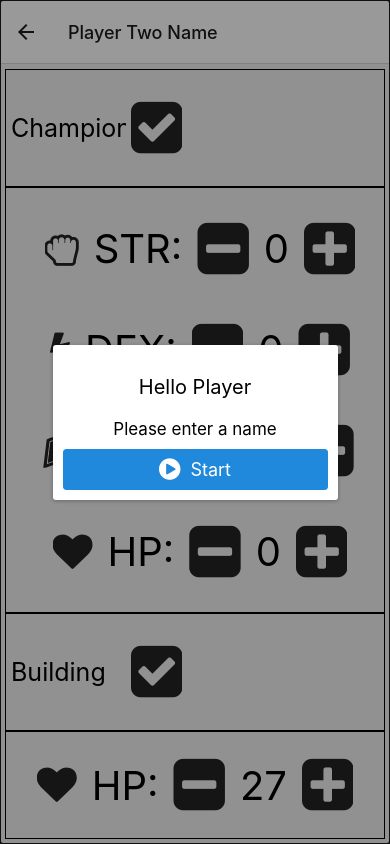
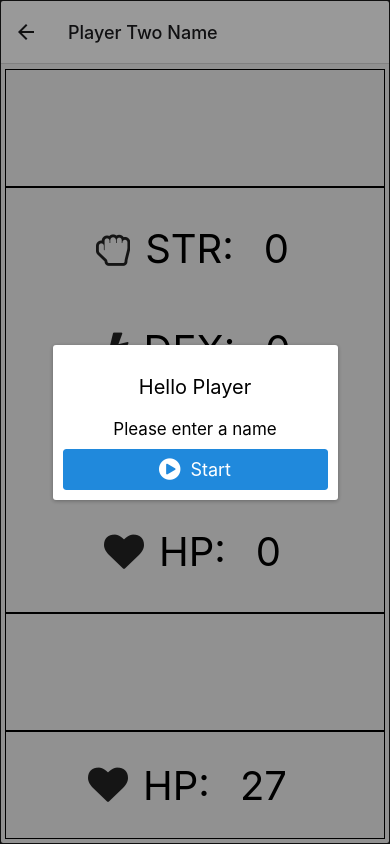
Before and after one commit to aviadgawl/battle-lords-tool, a React Native app: screen /PlayerTwo in a window 390 px wide. Built offline with nearby package versions, Linux system fonts and the light colour scheme.

Commit message:
Adding read only mode

```diff
--- a/App.jsx
+++ b/App.jsx
@@ -10,7 +10,7 @@ import { createNativeStackNavigator } from '@react-navigation/native-stack';
 import Player from './src/screens/player/player.screen';
 import PlayerNameOverlay from './src/components/player-name-overlay/player-name-overlay';
 
-enableScreens()
+enableScreens();
 const Stack = createNativeStackNavigator();
 
 export default function App() {
@@ -29,7 +29,10 @@ export default function App() {
       <NavigationContainer>
         <Stack.Navigator>
           <Stack.Screen name="PlayerOne" options={{ title: playerOneName }} component={Player} />
-          <Stack.Screen name="PlayerTwo" options={{ title: 'Player Two Name' }} component={Player} />
+          <Stack.Screen name="PlayerTwo"
+            options={{ title: 'Player Two Name' }}
+            component={Player}
+            initialParams={{ isReadOnly: true }} />
         </Stack.Navigator>
       </NavigationContainer>
       <StatusBar style="auto" />
--- a/src/components/champion/champion.component.jsx
+++ b/src/components/champion/champion.component.jsx
@@ -3,21 +3,21 @@ import { StyleSheet, View } from 'react-native';
 
 import Stat from '../stat/stat.component';
 
-export default function Champion() {
+export default function Champion(props) {
 
   return (
     <View style={styles.container}>
       <View style={styles.stat}>
-        <Stat icon="str" startValue={0} title="STR:"></Stat>
+        <Stat isReadOnly={props.isReadOnly} icon="str" startValue={0} title="STR:"></Stat>
       </View>
       <View style={[styles.stat, styles.dex]}>
-        <Stat icon="dex" startValue={0} title="DEX:"></Stat>
+        <Stat isReadOnly={props.isReadOnly} icon="dex" startValue={0} title="DEX:"></Stat>
       </View>
       <View style={[styles.stat, styles.int]}>
-        <Stat icon="int" startValue={0} title="INT:"></Stat>
+        <Stat isReadOnly={props.isReadOnly} icon="int" startValue={0} title="INT:"></Stat>
       </View>
       <View style={[styles.stat, styles.hp]}>
-        <Stat icon="hp" startValue={0} title="HP:"></Stat>
+        <Stat isReadOnly={props.isReadOnly} icon="hp" startValue={0} title="HP:"></Stat>
       </View>
     </View>
   );
@@ -38,12 +38,12 @@ const styles = StyleSheet.create({
     marginLeft: 10,
   },
   dex: {
-    marginStart: 23,
+    marginStart: 24,
   },
   int: {
     marginEnd: 3,
   },
   hp: {
-    marginStart: 20,
+    marginStart: 21,
   },
 });
--- a/src/components/stat/stat.component.jsx
+++ b/src/components/stat/stat.component.jsx
@@ -33,19 +33,19 @@ export default function Stat(props) {
     <View style={styles.container}>
       <Icon name={constGetIconName()} type='font-awesome' size={40} />
       <Text style={styles.text}>{props.title}</Text>
-      <Icon
+      {!props.isReadOnly && <Icon
         name='minus-square'
         type='font-awesome'
         size={60}
         onPress={decrament}
-      />
+      />}
       <Text style={styles.text}>{statValue}</Text>
-      <Icon
+      {!props.isReadOnly && <Icon
         name='plus-square'
         type='font-awesome'
         size={60}
         onPress={incrment}
-      />
+      />}
     </View>
   );
 }
--- a/src/components/tab-button/tab-button.component.jsx
+++ b/src/components/tab-button/tab-button.component.jsx
@@ -28,17 +28,18 @@ export default function TabButton(props) {
     return (
         <View style={styles.container}>
 
-            {!showText && <View style={{minWidth: 50 , height: '100%'}}>
-            <TouchableOpacity style={{
+            {!showText && <View style={{ minWidth: 50, height: '100%' }}>
+                <TouchableOpacity disabled={props.isReadOnly} style={{
                     justifyContent: 'center',
                     backgroundColor: props.isSelected ? 'lightgrey' : 'grey',
                     padding: 5,
                     height: '100%'
                 }} onLongPress={handleTabButtonLongPress} onPress={handleTabButtonPress}>
                     <Text style={styles.text}>{tabName}</Text>
-            </TouchableOpacity></View>}
+                </TouchableOpacity>
+            </View>}
 
-            {showText && <View style={styles.subContainer}>
+            {showText && !props.isReadOnly && <View style={styles.subContainer}>
                 <TextInput maxLength={6}
                     style={styles.textInput}
                     onChangeText={handleName}
--- a/src/components/tabs/tabs.component.jsx
+++ b/src/components/tabs/tabs.component.jsx
@@ -30,9 +30,12 @@ export default function Tabs(props) {
     }
 
     const renderAddBtn = (key) => {
-        return <View key={key}><Icon name='plus-square' size={60}
-            type='font-awesome'
-            onPress={addTab} /></View>
+        return <View key={key}>
+            <Icon
+                name='plus-square' size={60}
+                type='font-awesome'
+                onPress={addTab} />
+        </View>
     }
 
     const renderRemoveBtn = (key) => {
@@ -46,7 +49,7 @@ export default function Tabs(props) {
 
         for (let index = 1; index <= tabsCount; index++) {
 
-            tabs.push(<TabButton placeholder={props.placeholder}
+            tabs.push(<TabButton isReadOnly={props.isReadOnly} placeholder={props.placeholder}
                 onEdit={handleTabEdit}
                 isSelected={index === selectedTab}
                 key={index}
@@ -56,8 +59,8 @@ export default function Tabs(props) {
         }
 
         if (!isEditingTab) {
-            if (tabsCount < 3) tabs.push(renderAddBtn(3));
-            if (tabsCount > 0) tabs.push(renderRemoveBtn(4));
+            if (tabsCount < 3 && !props.isReadOnly) tabs.push(renderAddBtn(3));
+            if (tabsCount > 0 && !props.isReadOnly) tabs.push(renderRemoveBtn(4));
         }
 
         return tabs;
--- a/src/screens/player/player.screen.jsx
+++ b/src/screens/player/player.screen.jsx
@@ -4,9 +4,10 @@ import { StyleSheet, View } from 'react-native';
 import Stat from '../../components/stat/stat.component';
 import Champion from '../../components/champion/champion.component';
 import Tabs from '../../components/tabs/tabs.component';
-import PlayerNameOverlay from '../../components/player-name-overlay/player-name-overlay';
 
-export default function Player({ navigation, isReadOnly }) {
+export default function Player({ navigation, route }) {
+
+    //console.log(route?.params?.isReadOnly);
 
     const [championTabs, setChampionTabs] = useState(1);
     const [selectedChampionTab, setSelectedChampionTab] = useState(1);
@@ -21,7 +22,7 @@ export default function Player({ navigation, isReadOnly }) {
     }
 
     const handleRightSwipe = () => {
-        navigation.navigate('PlayerTwo');
+        navigation.navigate('PlayerTwo', { isReadOnly: true });
     }
 
     const renderChampions = () => {
@@ -29,7 +30,7 @@ export default function Player({ navigation, isReadOnly }) {
 
         for (let i = 0; i < championTabs; i++) {
             champions.push(<View key={i} style={selectedChampionTab === (i + 1) ? styles.show : styles.hide}>
-                <Champion />
+                <Champion isReadOnly={route?.params?.isReadOnly} />
             </View>);
         }
 
@@ -37,15 +38,15 @@ export default function Player({ navigation, isReadOnly }) {
     }
 
     const renderBuldings = () => {
-        let champions = [];
+        let buildings = [];
 
         for (let i = 0; i < buildingTabs; i++) {
-            champions.push(<View key={i} style={selectedBuildingTab === (i + 1) ? styles.show : styles.hide}>
-                <Stat icon="hp" title="HP:" startValue={27}></Stat>
+            buildings.push(<View key={i} style={selectedBuildingTab === (i + 1) ? styles.show : styles.hide}>
+                <Stat isReadOnly={route?.params?.isReadOnly} icon="hp" title="HP:" startValue={27}></Stat>
             </View>);
         }
 
-        return champions;
+        return buildings;
     }
 
     return (
@@ -57,7 +58,7 @@ export default function Player({ navigation, isReadOnly }) {
             }}>
 
             <View style={styles.championsTabs}>
-                <Tabs onSelectChange={(tabSelected) => { setSelectedChampionTab(tabSelected) }}
+                <Tabs isReadOnly={route?.params?.isReadOnly} onSelectChange={(tabSelected) => { setSelectedChampionTab(tabSelected) }}
                     onTabsCountChange={(tabsCount) => { setChampionTabs(tabsCount) }}
                     placeholder="Champion">
                 </Tabs>
@@ -68,7 +69,7 @@ export default function Player({ navigation, isReadOnly }) {
             </View>
 
             <View style={styles.championsTabs}>
-                <Tabs onSelectChange={(tabSelected) => { setSelectedBuildingTab(tabSelected) }}
+                <Tabs isReadOnly={route?.params?.isReadOnly} onSelectChange={(tabSelected) => { setSelectedBuildingTab(tabSelected) }}
                     onTabsCountChange={(tabsCount) => { setBuldingTabs(tabsCount) }}
                     placeholder="Building"></Tabs>
             </View>
```
Lines whose indentation alone changed are shown as unchanged.
